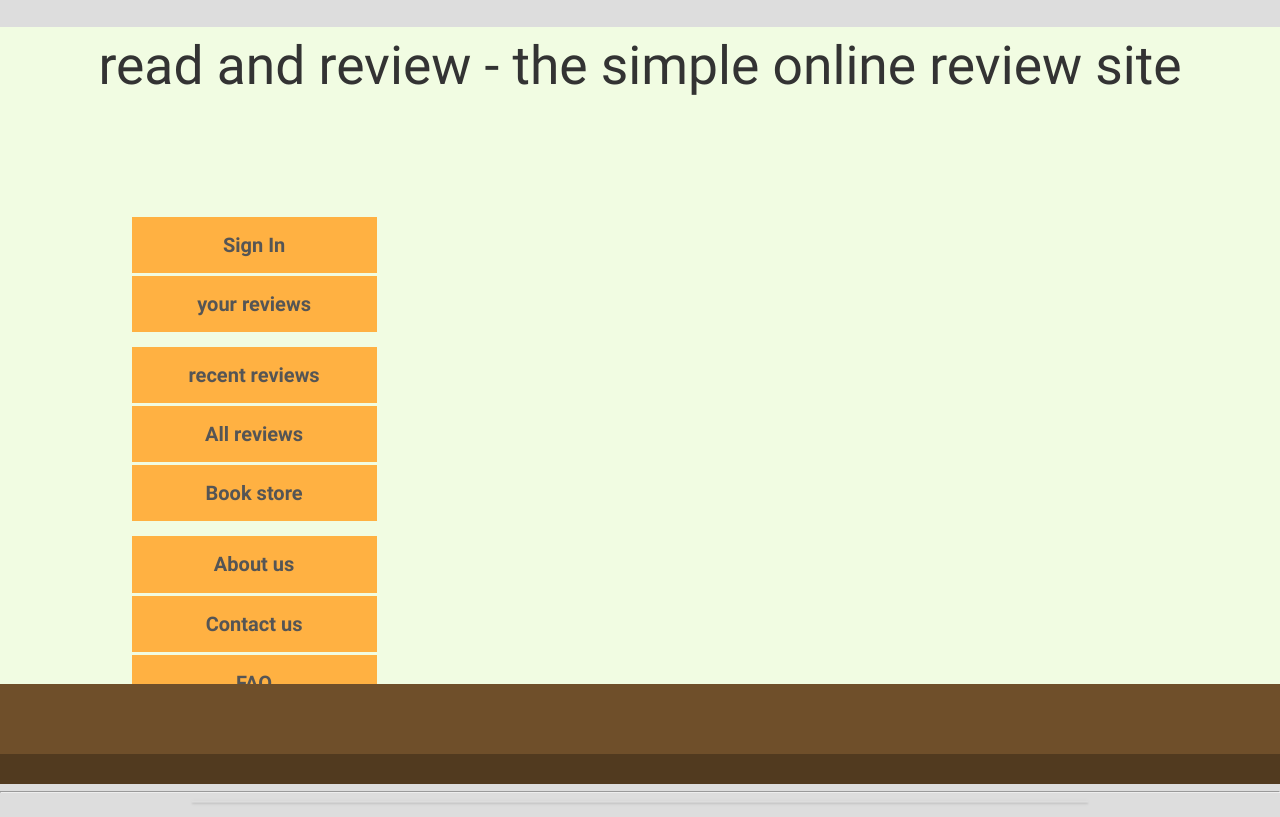
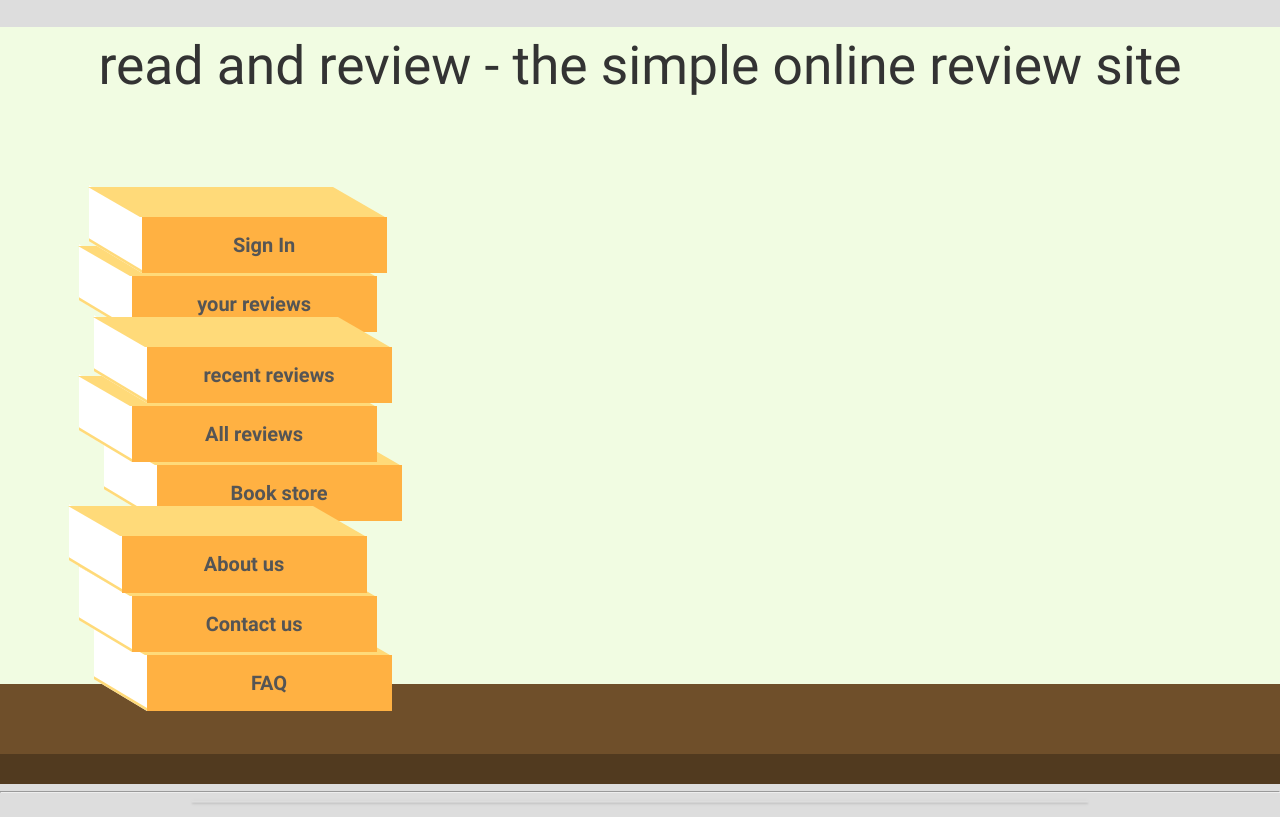
Before and after one commit to cthoms1993/book-review-project, a Flask app: page / in a window 1280 px wide; the page is wider, and only the part inside the window is pictured. Run offline with Flask 2, Linux system fonts and the light colour scheme; data that the repository does not hold is empty; some libraries are stand-ins or nearby versions.

Commit message:
all books added to navbar

```diff
--- a/static/style.css
+++ b/static/style.css
@@ -58,6 +58,13 @@ a {
     font-size: 20px;
 }
 
+a span{
+    font-size: 13px;
+    display: block;
+    font-weight: 500;
+
+}
+
 .book_container {
     position: relative;
     width: 90%;
@@ -72,7 +79,7 @@ ul.book_column {
     width: 33%;
     padding: 0 4.5rem;
     margin-bottom: 0;
-    box-sizing: border-box;
+   /* box-sizing: border-box;*/
 
 }
 
@@ -89,16 +96,38 @@ ul.book_column {
     font-weight: 600;
     line-height: 1.4;
     background-color: #ffb142;
-    transition: background: 250ms;
+    transition: 250ms;
 
 
 }
 
-.book_column li a:before {
+.book_column li a:before,
+.book_column li a:after {
     content: "";
-    position:absolute;
+    position: absolute;
     display: inline-block;
     width: 100%;
     height: 100%;
     transition: all 300ms;
 }
+
+.book_column li a:before {
+    top: -16px;
+    right: 100%;
+    width: 3.5rem;
+    transform: skewY(31deg);
+    border-bottom: 3px solid #ffda79;
+    background-color: #fff;
+    box-sizing: border-box;
+
+
+}
+
+.book_column li a:after {
+    bottom: 100%;
+    left: -28px;
+    height: 2rem;
+    transform: skew(60deg);
+    background-color: #ffda79;
+
+}
--- a/templates/base.html
+++ b/templates/base.html
@@ -17,20 +17,20 @@
     <h2> read and review - the simple online review site</h2>
     <div class="book_container">
         <ul class="book_column">
-            <li><a href="#">Sign In</a></li>
-            <li><a href="#">your reviews</a></li>
+            <li><a style="z-index: 2; left:10px" href="#">Sign In</a></li>
+            <li><a style="z-index: 1" href="#">your reviews</a></li>
         </ul>
 
         <ul class="book_column">
-            <li><a href="#">recent reviews</a></li>
-            <li><a href="#">All reviews</a></li>
-            <li><a href="#">Book store</a></li>
+            <li><a style="z-index: 3; left: 15px" href="#">recent reviews</a></li>
+            <li><a style="z-index: 2" href="#">All reviews</a></li>
+            <li><a style="z-index: 1; left: 25px" href="#">Book store</a></li>
         </ul>
 
         <ul class="book_column">
-            <li><a href="#">About us</a></li>
-            <li><a href="#">Contact us</a></li>
-            <li><a href="#">FAQ</a></li>
+            <li><a style="z-index: 3; left: -10px" href="#">About us</a></li>
+            <li><a style="z-index: 2" href="#">Contact us</a></li>
+            <li><a style="z-index: 1; left: 15px" href="#">FAQ</a></li>
         </ul>
     </div>
 </section>
```
